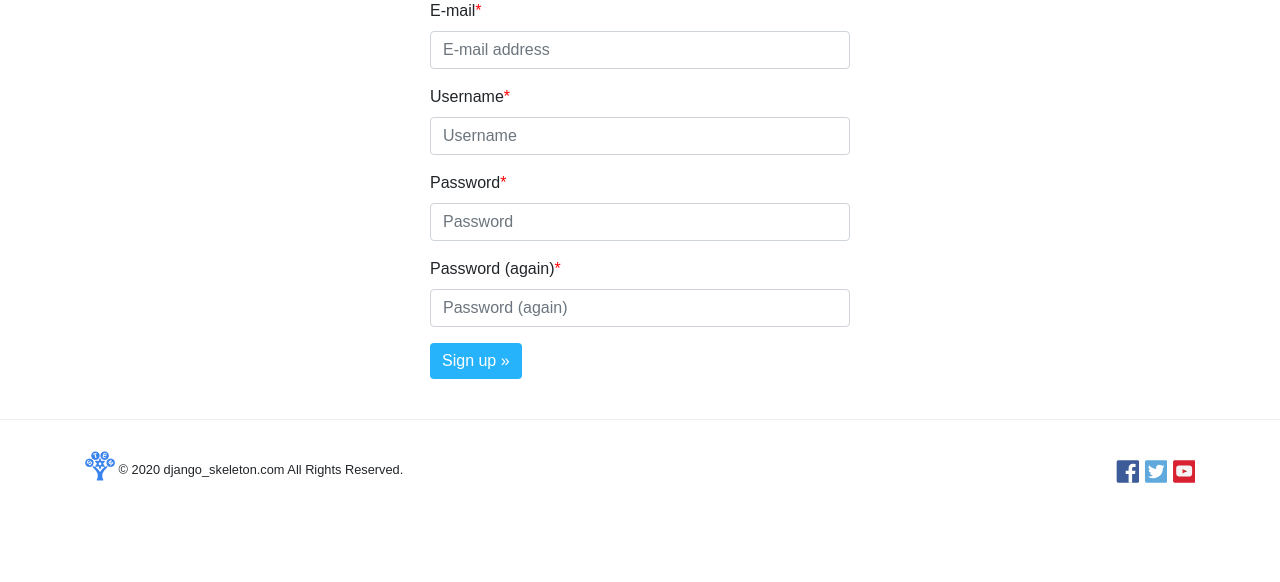
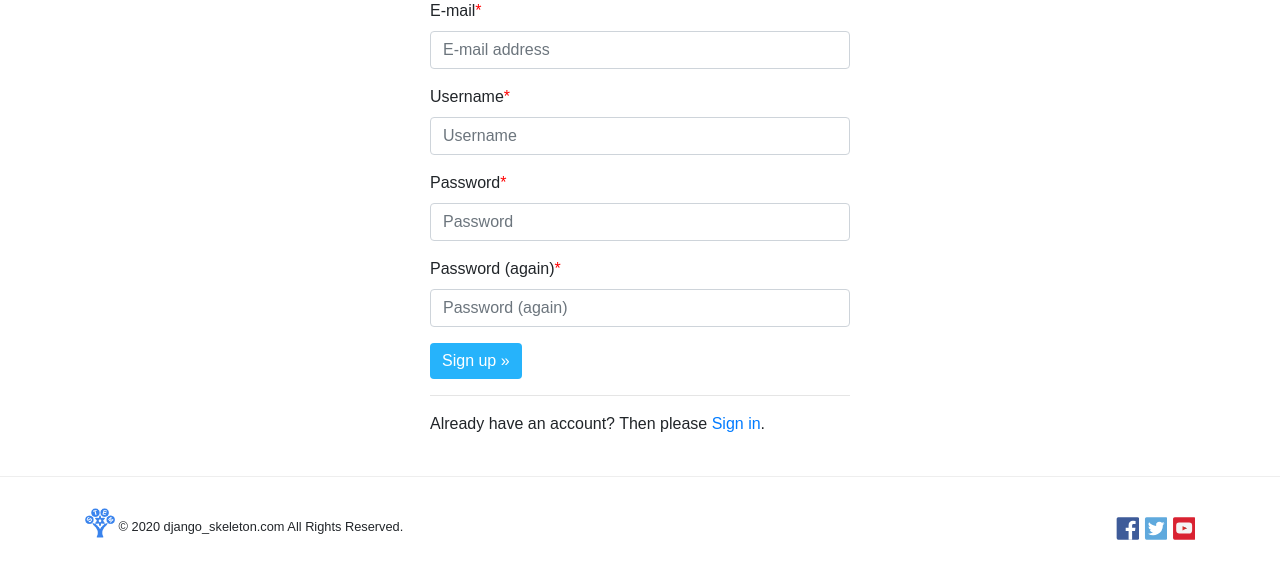
Before and after one commit to OttawaSTEM/django_skeleton, a Django app: template src/templates/socialaccount/signup.html in a window 1280 px wide. Shown: the part 303-885 px from the top of the page. Before the commit the page ends 786 px from the top, so only its background shows below. Run offline with Django 3.2, Linux system fonts and the light colour scheme; tables that the repository leaves empty hold one stand-in row (values such as "Sample post"); the template is opened without the code that fills it: values that come from a table or form of the project are taken from there, most other values are stand-ins (such as "Sample title", 1, 10 or a date in 2020); parts of the project's set-up code (start-up, migrations or seed data) failed here and were passed over; some libraries are stand-ins or nearby versions; some web fonts are replaced.

Commit message:
update login url in signup

```diff
--- a/src/templates/account/signup.html
+++ b/src/templates/account/signup.html
@@ -2,6 +2,7 @@
 {% load i18n %}
 {% load static %}
 {% load crispy_forms_tags %}
+
 
 {% block head_title %}{{ block.super }} - {% trans "Sign up" %}{% endblock head_title %}
 
@@ -21,5 +22,6 @@
     </form>
 
     <hr class="my-3">
-    <p>{% blocktrans %}Already have an account? Then please <a href="{{ login_url }}">Sign in</a>.{% endblocktrans %}</p>
+    {% url 'account_login' as url_login %}
+    <p>{% blocktrans %}Already have an account? Then please <a href="{{ url_login }}">Sign in</a>.{% endblocktrans %}</p>
 {% endblock content %}
--- a/src/templates/socialaccount/signup.html
+++ b/src/templates/socialaccount/signup.html
@@ -18,4 +18,8 @@
         {% endif %}
         <button class="btn btn-primary" type="submit">{% trans "Sign up" %} &raquo;</button>
     </form>
+
+    <hr class="my-3">
+    {% url 'account_login' as url_login %}
+    <p>{% blocktrans %}Already have an account? Then please <a href="{{ url_login }}">Sign in</a>.{% endblocktrans %}</p>
 {% endblock %}
```
